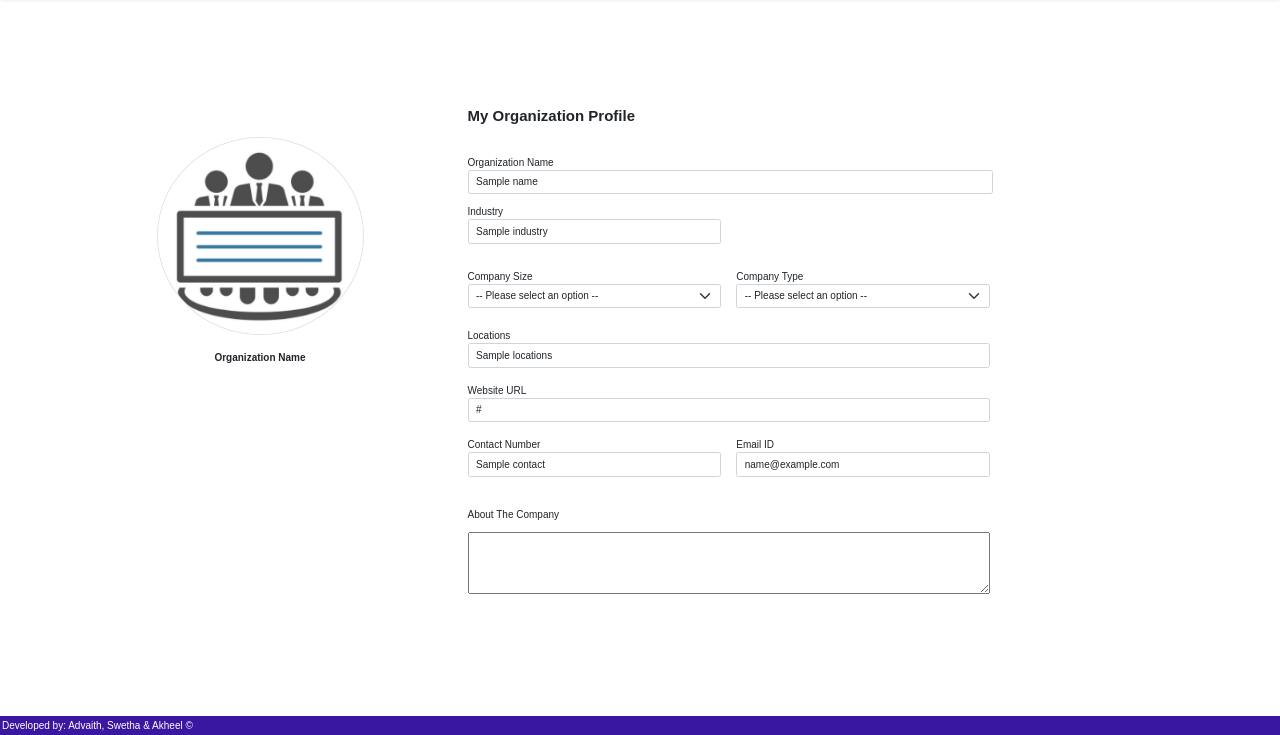
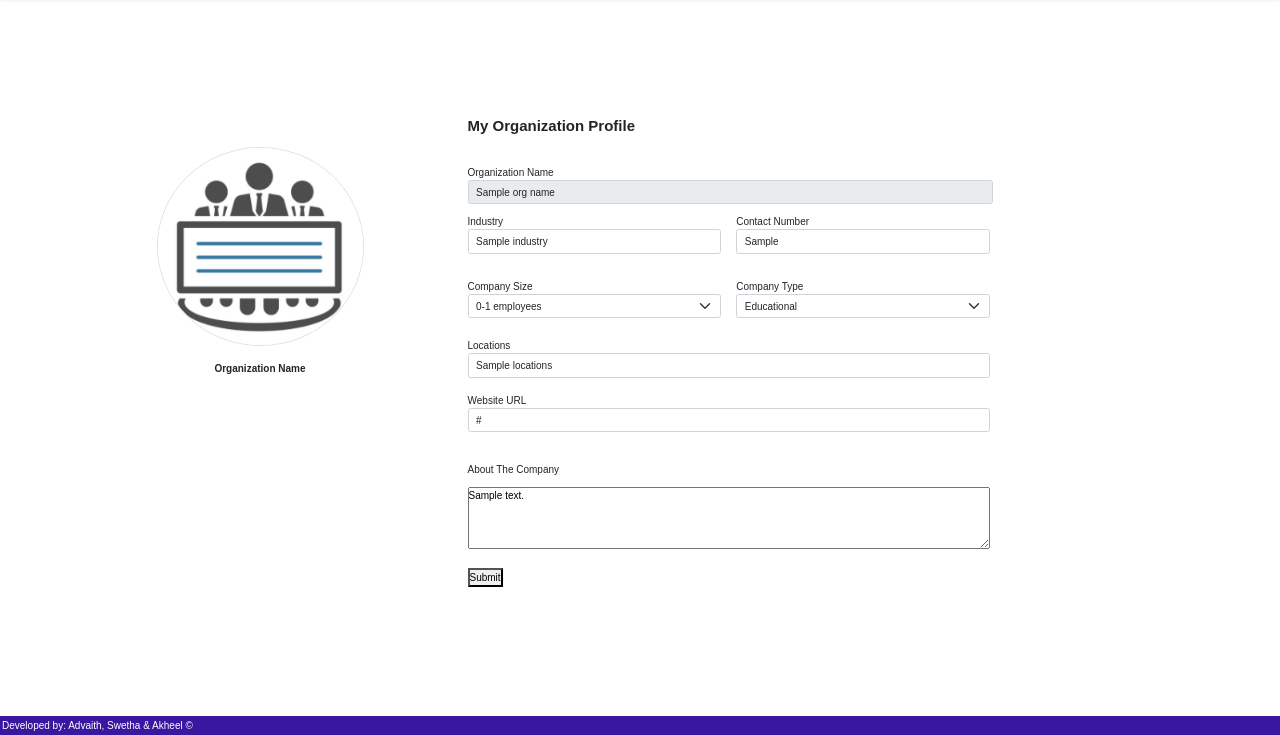
Before and after one commit to swetha-thomas/IT254_NITKLinkedIn, a Django app: template NITK_LINKEDIN/templates/edit_myorg_profile.html in a window 1280 px wide. Shown: the part 65-800 px from the top of the page. Run offline with Django 4.2, Linux system fonts and the light colour scheme; the template is opened without the code that fills it: most values are stand-ins (such as "Sample title", 1, 10 or a date in 2020).

Commit message:
Organization profile update in DB

```diff
--- a/NITK_LINKEDIN/organization/models.py
+++ b/NITK_LINKEDIN/organization/models.py
@@ -1,3 +1,4 @@
+import email
 from django.db import models
 from django.contrib.auth.models import User
 from django.utils.html import mark_safe
--- a/NITK_LINKEDIN/templates/edit_myorg_profile.html
+++ b/NITK_LINKEDIN/templates/edit_myorg_profile.html
@@ -113,43 +113,47 @@
                             <h4><b>My Organization Profile</b></h4>
                         </div>
                         <br>
+                        <form action="" method="POST">
+                          {% csrf_token %}
                           <div class="col-md-10">
                             <label for="name">Organization Name</label>
-                          <input type="text" id="name" name="name" class="form-control"  value="{{name}}" >
+                            <input type="text" id="name" name="name" class="form-control"  value="{{orgName}}" readonly>
                           </div>
                           <div class="row mt-3">
                               <div class="col-md-5">
                                   <label for="industry">Industry</label><br>
                                   <input type="text" id="industry" name="industry" class="form-control" value="{{industry}}" ><br>
                               </div>
+                              <div class="col-md-5">
+                                <label for="contact">Contact Number</label>
+                                <input type="text" id="contact" name="contact" class="form-control" value="{{contact_no}}" >
+                            </div>
                               <p></p>
                               <div class="col-md-5">
                                   <label for="company_size">Company Size</label>
-                                <select id="company_size" name="company_size" class="form-select">
-                                  <option disabled="disabled" selected>-- Please select an option --</option>
-                                  <option value="0-1">0-1 employees</option>
-                                  <option value="2-10">2-10 employees</option>
-                                  <option value="11-50">11-50 employees</option>
-                                  <option value="51-200">51-200 employees</option>
-                                  <option value="201-500">201-500 employees</option>
-                                  <option value="501-1000">501-1000 employees</option>
-                                  <option value="1001-5000">1001-5000 employees</option>
-                                  <option value="5001-10000">5001-10000 employees</option>
-                                  <option value="10001+">10001+ employees</option>
+                                  <select id="company_size" value = "{{company_size}}" name="company_size" class="form-select">
+                                    <option value="0-1 employees">0-1 employees</option>
+                                    <option value="2-10 employees">2-10 employees</option>
+                                    <option value="11-50 employees">11-50 employees</option>
+                                    <option value="51-200 employees">51-200 employees</option>
+                                    <option value="201-500 employees">201-500 employees</option>
+                                    <option value="501-1000 employees">501-1000 employees</option>
+                                    <option value="1001-5000 employees">1001-5000 employees</option>
+                                    <option value="5001-10000 employees">5001-10000 employees</option>
+                                    <option value="10001+ employees">10001+ employees</option>
                                   </select>
                                 </div>
                               <div class="col-md-5">
                                 <label for="company_type">Company Type</label>
-                              <select id="company_type" name="company_type" class="form-select">
-                                <option disabled="disabled" selected>-- Please select an option --</option>
-                                <option value="educational">Educational</option>
-                                <option value="government">Government Agency</option>
-                                <option value="nonprofit">Non profit</option>
-                                <option value="partnership">Partnership</option>
-                                <option value="private">Privately held</option>
-                                <option value="public">Public Company</option>
-                                <option value="selfemployeed">Self Employeed</option>
-                                <option value="self-owned">Self Owned</option>
+                                <select id="company_type" value="{{company_type}}" name="company_type" class="form-select">
+                                  <option value="Educational">Educational</option>
+                                  <option value="Government Agency">Government Agency</option>
+                                  <option value="Non profit">Non profit</option>
+                                  <option value="Partnership">Partnership</option>
+                                  <option value="Privately held">Privately held</option>
+                                  <option value="Public Company">Public Company</option>
+                                  <option value="Self Employeed">Self Employeed</option>
+                                  <option value="Self Owned">Self Owned</option>
                                 </select>
                               </div>
                               <p></p><p></p>
@@ -161,19 +165,16 @@
                                   <label for="web_url">Website URL</label>
                                   <input type="text" id="web_url" name="web_url" class="form-control"  value="{{web_url}}" ><br>
                               </div>
-                            <div class="col-md-5">
-                                <label for="contact">Contact Number</label>
-                                <input type="text" id="contact" name="contact" class="form-control" value="{{contact}}" >
-                            </div>
-                            <div class="col-md-5">
-                                <label for="email">Email ID</label>
-                                <input type="email" id="email" name="email" class="form-control" value="{{email}}" ><br>
-                            </div>
+
+
                           </div>
                           <br>
                           <label class="labels">About The Company</label>
                           <p></p>
-                        <textarea id="aboutme" name="aboutme" rows="4" style="box-sizing: border-box; width: 83%;" value="{{desc}}" ></textarea>
+                          <textarea id="aboutme" name="aboutme" rows="4" style="box-sizing: border-box; width: 83%;" value="{{desc}}" >{{desc}}</textarea>
+                          <br><br>
+                          <button type="submit">Submit</button>
+                      </form>
                       </div>
                 </div>
             </div>
--- a/NITK_LINKEDIN/templates/organization_home.html
+++ b/NITK_LINKEDIN/templates/organization_home.html
@@ -127,7 +127,7 @@
                   class="avatar"
                   alt="Avatar"
                 />
-                Organization Name
+                {{orgName}}
                 <svg
                   class="submenu-icon"
                   xmlns="http://www.w3.org/2000/svg"
```
Also changed, not shown: NITK_LINKEDIN/organization/views.py (+29 -6 lines), NITK_LINKEDIN/templates/view_myorg_profile.html (+8 -10 lines), NITK_LINKEDIN/db.sqlite3, 1 other file. Lines whose indentation alone changed are shown as unchanged.
